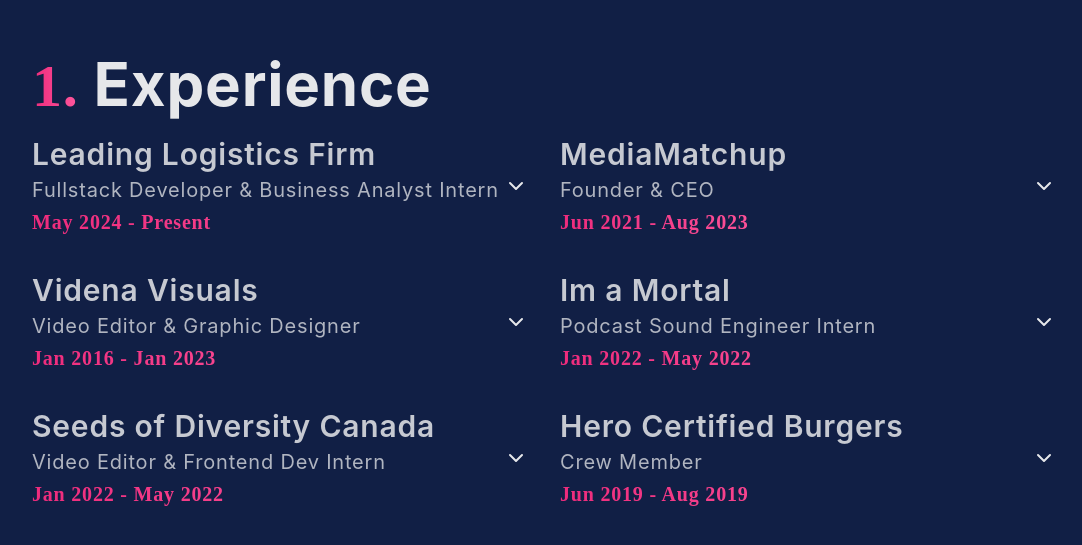
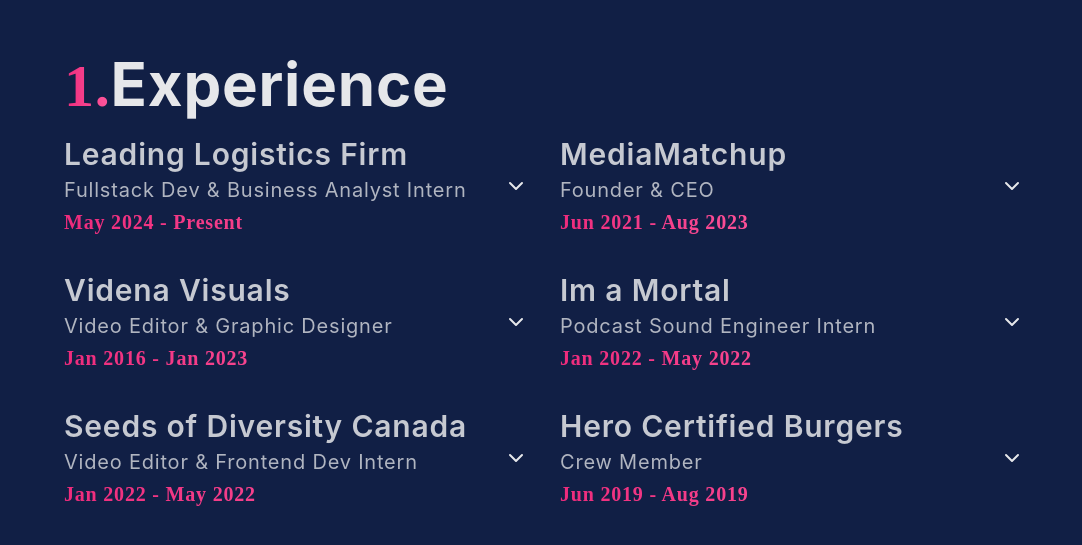
Before and after one commit to P541M/personal-website, a React (Create React App) app: page / in a window 1280 px wide. Shown: the part 1717-2262 px from the top of the page, without its empty margins (96-1178 px from the left). Built offline with nearby package versions, Linux system fonts and the light colour scheme.

Commit message:
feat: finalized and adjusted padding/margins

```diff
--- a/src/components/Experience.jsx
+++ b/src/components/Experience.jsx
@@ -12,7 +12,7 @@ const experiences = [
       "Javascript, React, Node.js, AWS, Typescript, MYSQL, Tailwind CSS, Svelte",
     otherTechnologies: "Scrum, Microsoft Suite, Google Suite",
     company: "Leading Logistics Firm",
-    jobTitle: "Fullstack Developer & Business Analyst Intern",
+    jobTitle: "Fullstack Dev & Business Analyst Intern",
   },
   {
     duration: "Jun 2021 - Aug 2023",
@@ -81,10 +81,10 @@ const Experience = () => {
   };
 
   return (
-    <div className="min-h-screen flex flex-col justify-center items-center bg-light-bg text-light-text dark:bg-dark-bg dark:text-dark-text transition-all duration-300 py-10 px-8 md:px-15">
-      <div className="max-w-screen-lg w-full">
+    <div className="flex flex-col justify-center items-center h-screen bg-light-bg text-light-text dark:bg-dark-bg dark:text-dark-text transition-all duration-300">
+      <div className="flex flex-col items-start max-w-screen-lg p-8 md:p-15">
         <h1 className="text-3xl md:text-6xl font-bold mb-5">
-          <span>1.</span> Experience
+          <span>1.</span>Experience
         </h1>
         <div className="grid grid-cols-1 md:grid-cols-2 gap-8">
           {experiences.map((exp, index) => (
```
